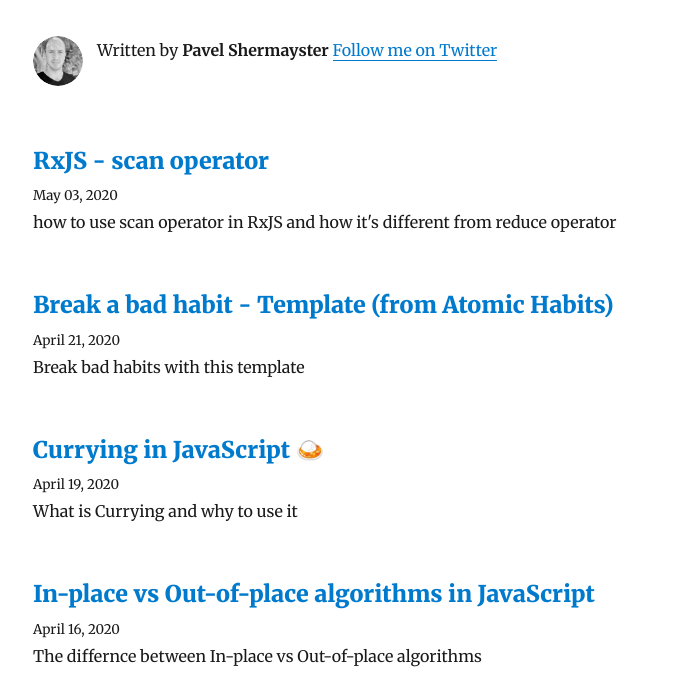
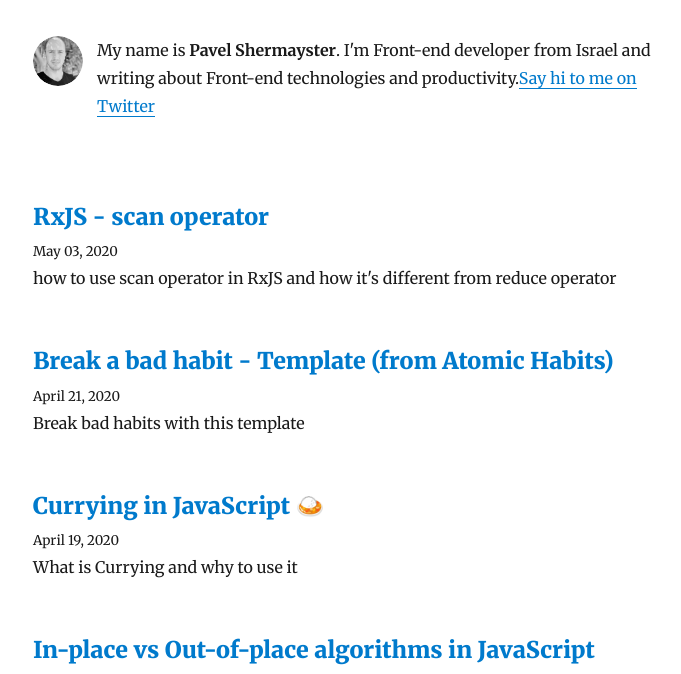
Before and after one commit to Shermayster/personal-blog, a Gatsby site: page / in a window 1280 px wide. Shown: the part 118-792 px from the top of the page, without its empty margins (292-973 px from the left). Built offline with nearby package versions, Linux system fonts and the light colour scheme; Gatsby itself is replaced by a stand-in of ours; some packages are replaced by stand-ins of ours.

Commit message:
bio update

```diff
--- a/src/components/bio.js
+++ b/src/components/bio.js
@@ -34,10 +34,11 @@ function Bio() {
               }}
             />
             <p>
-              Written by <strong>{author}</strong>
-              {` `}
+              My name is <strong>{author}</strong>.{` `}
+              I'm Front-end developer from Israel and writing about Front-end
+              technologies and productivity.
               <a href={`https://twitter.com/${social.twitter}`}>
-                Follow me on Twitter
+                Say hi to me on Twitter
               </a>
             </p>
           </Container>
```
